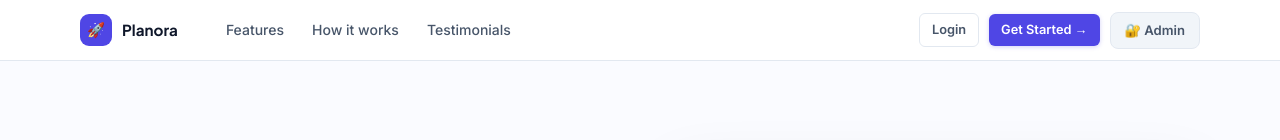
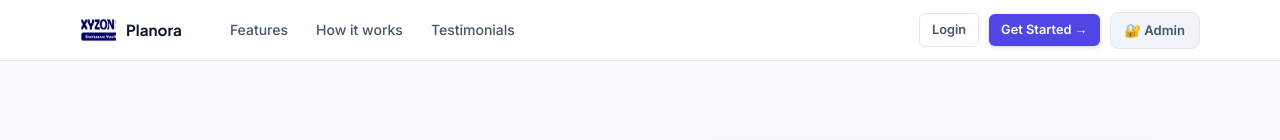
Before and after one commit to Adbhutha10/Xyzon-Project-management-and-task-tracking-system, a React (Vite) app in the folder frontend/: page / in a window 1280 px wide. Shown: the top 140 px of the page. Built offline with nearby package versions, Linux system fonts and the light colour scheme; no server answers.

Commit message:
Navbar: use xyzon-logo.jpeg image in homepage top-left

```diff
--- a/frontend/src/pages/HomePage.jsx
+++ b/frontend/src/pages/HomePage.jsx
@@ -102,7 +102,7 @@ const HomePage = () => {
             <nav className="hp-nav">
                 <div className="hp-nav-inner">
                     <div className="home-logo">
-                        <div className="home-logo-icon">🚀</div>
+                        <img src="/xyzon-logo.jpeg" alt="Planora" style={{ height: '36px', width: '36px', borderRadius: '8px', objectFit: 'cover' }} />
                         <span className="home-logo-text">Planora</span>
                     </div>
                     <div className="hp-nav-links">
```
